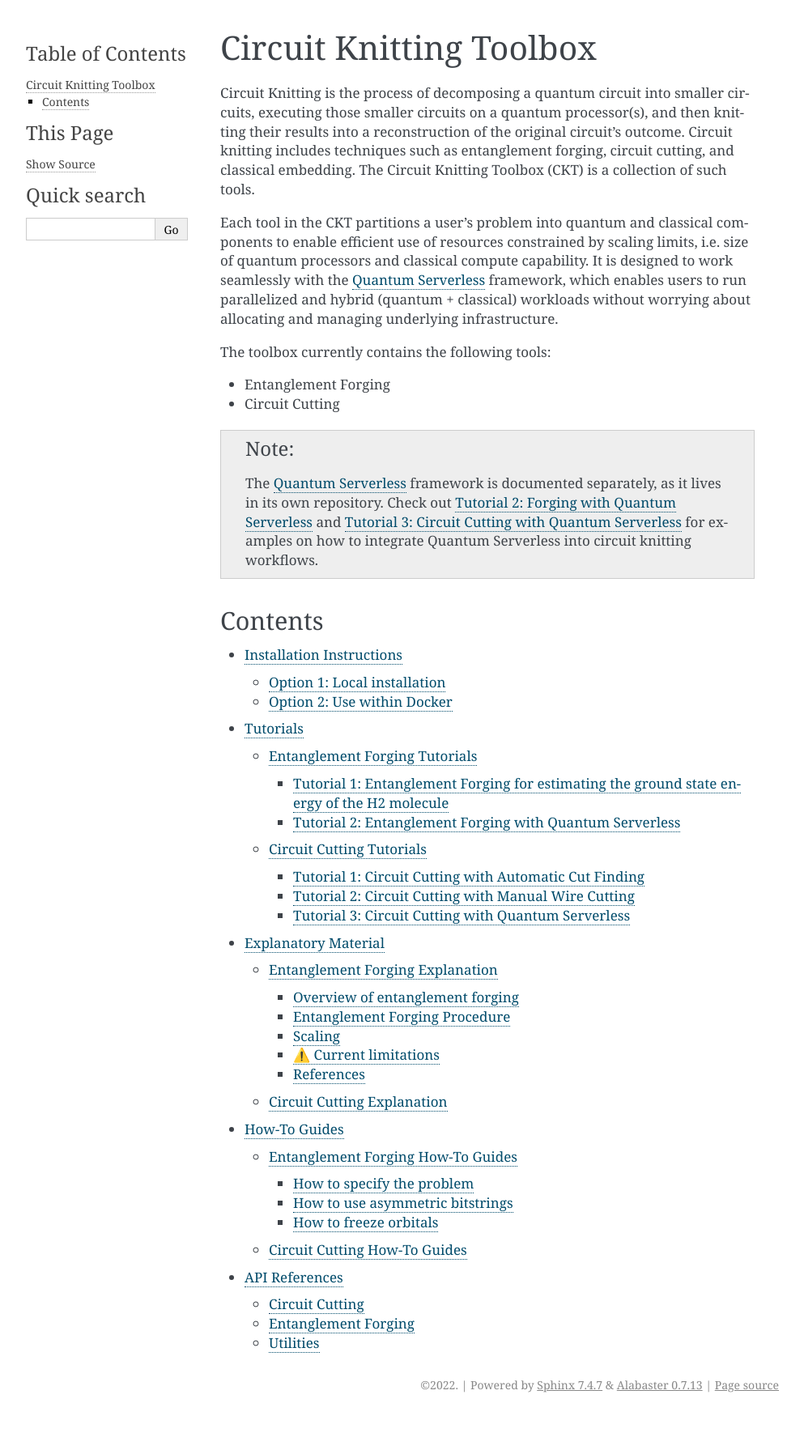
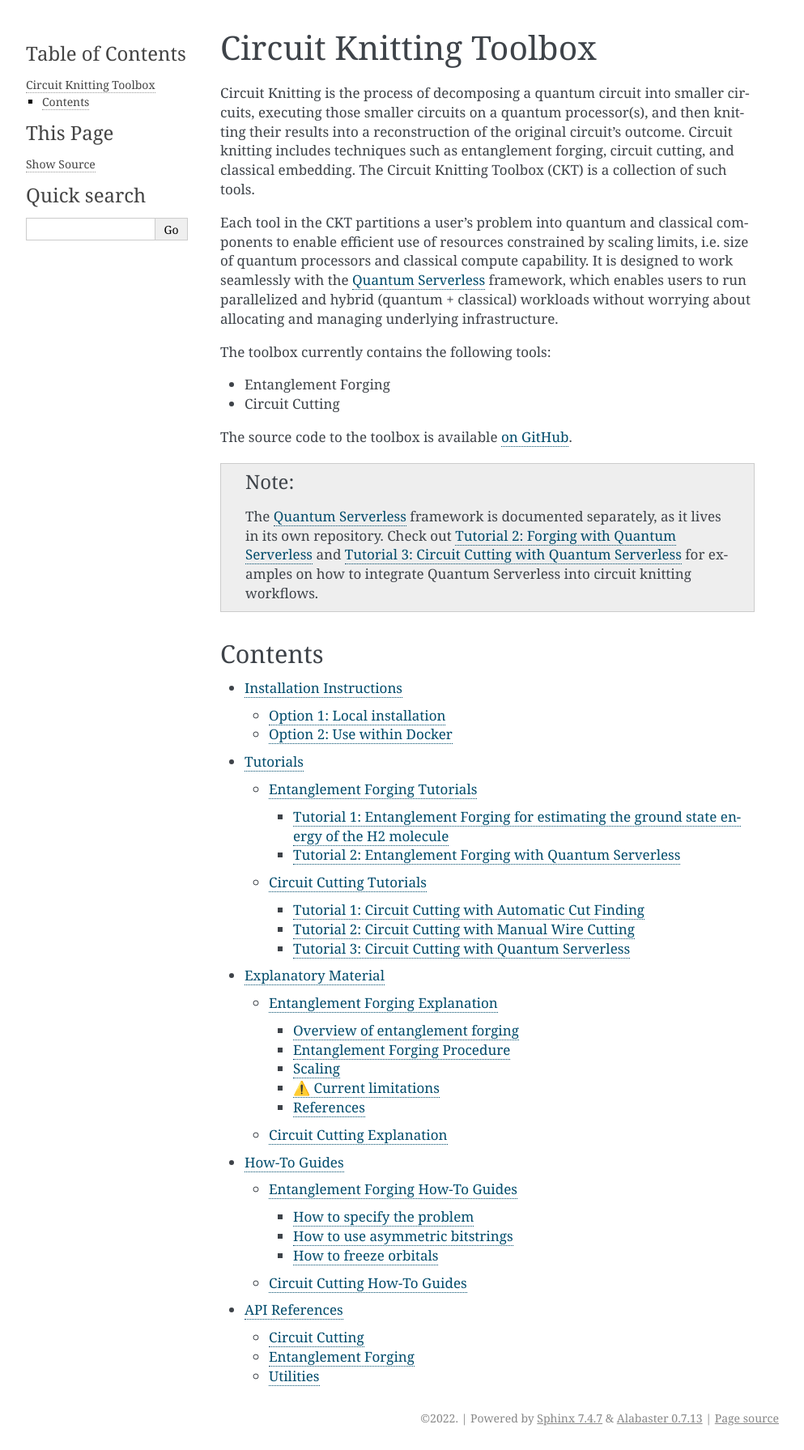
Before and after one commit to Qiskit/qiskit-addon-cutting, a Sphinx documentation site: the page built from docs/index.rst, in a window 1280 px wide. Shown: the whole page at 81% size, without its empty margins (148-1141 px from the left). Built offline with Sphinx 7.4.7, drawn with Linux system fonts in a browser that asks for light colours; before the commit the page ends 1750 px from its top, so only the background shows below that.

Commit message:
Add link from Sphinx build to github

```diff
--- a/docs/index.rst
+++ b/docs/index.rst
@@ -10,6 +10,8 @@
 
 - Entanglement Forging
 - Circuit Cutting
+
+The source code to the toolbox is available `on GitHub <https://github.com/Qiskit-Extensions/circuit-knitting-toolbox>`_.
 
 .. note::
 
```
